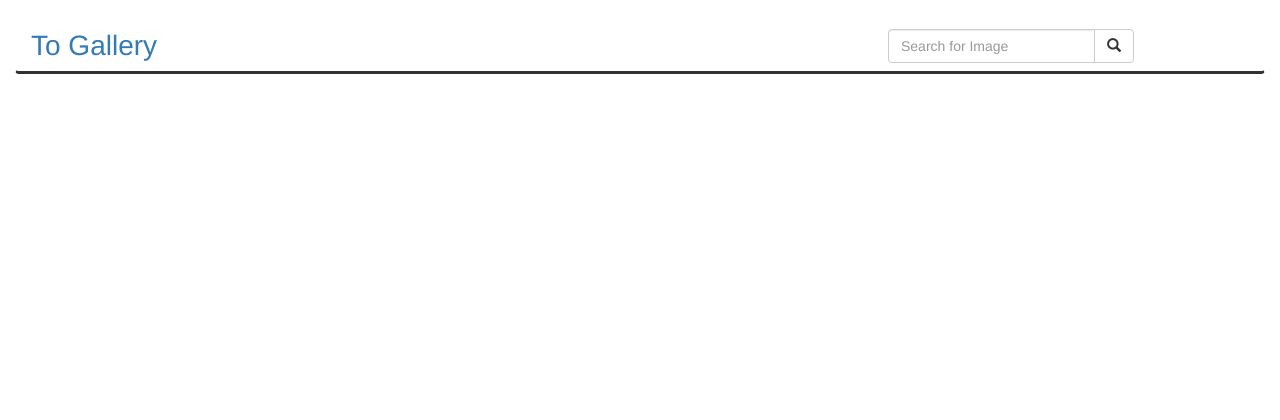
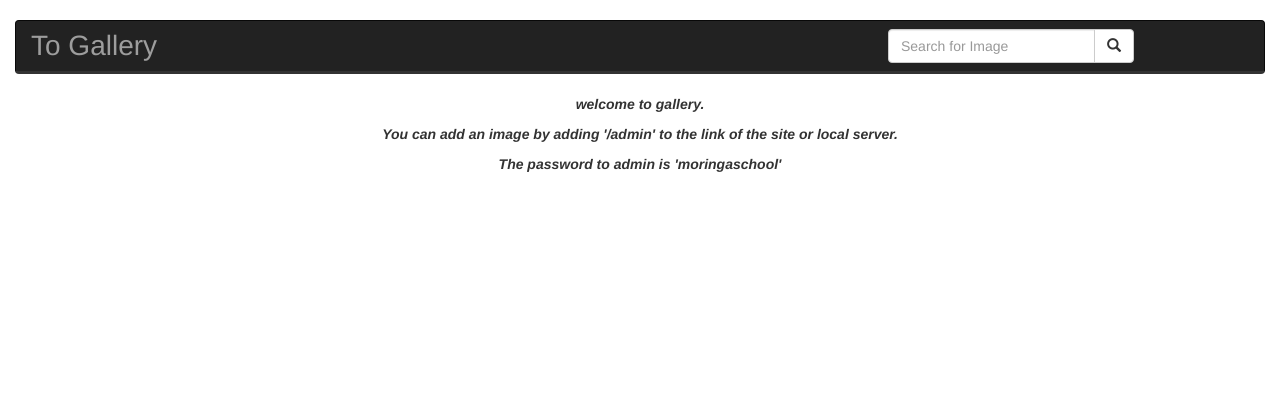
Before and after one commit to drewheathens/Gallery, a Django app: page / in a window 1280 px wide. Shown: the top 420 px of the page. Run offline with Django 3.2, Linux system fonts and the light colour scheme; data that the repository does not hold is empty; some libraries are stand-ins or nearby versions.

Commit message:
changed styles

```diff
--- a/photos/static/css/images.css
+++ b/photos/static/css/images.css
@@ -9,18 +9,21 @@ h2{
     font-style: italic;
     font-weight: bold;
   }
+p{
+    font-style: italic;
+  }
 
 #img{
-/*      transition: width .9s ease;
-*/      width: 100%;
+      transition: width .9s ease;
+      width: 100%;
       height: auto;
 
     }
 #img:hover {
-      /*width: 300px;
+      width: 300px;
       height: auto;
       opacity: 0.7;
-*/    }
+    }
 body,html{
   height:100%;
 }
--- a/photos/templates/images.html
+++ b/photos/templates/images.html
@@ -17,8 +17,30 @@
     document.execCommand("copy");
   }
   </script>
+  <style type="text/css">
+    p{
+      font-style: italic;
+      font-weight: bolder;
+      text-align: center;
+    }
+    #img{
+      transition: width .9s ease;
+      width: 100%;
+      height: auto;
+
+    }
+    #img:hover {
+      width: 300px;
+      height: auto;
+      opacity: 0.8;
+    }
+
+  </style>
 
 </head>
+<p>welcome to gallery.</p>
+<p>You can add an image by adding '/admin' to the link of the site or local server.</p>
+<p>The password to admin is 'moringaschool'</p>
 
 <div class="" style="">
 <div class="container">
@@ -29,13 +51,13 @@
   {% for image in images %}
 
 
-  <div id="img" class="col-xs-6 col-sm-6 col-md-6 col-lg-4 padding-1 hover ">
+   <div class="col-xs-6 col-sm-6 col-md-6 col-lg-6 padding-0 hover ">
     <img src="{{image.image.url}}" class=" img img-responsive" data-toggle="modal" data-target="#{{image.id}}">
   </div>
 
 
 
-<!-- Modal -->
+<!-- Modal responsive pops -->
 
 <div class="modal fade" id="{{image.id}}" tabindex="-1" role="dialog" aria-labelledby="exampleModalCenterTitle" aria-hidden="true">
   <div class="modal-dialog modal-dialog-centered" role="document">
@@ -55,7 +77,7 @@
 
           <div class="text-center">
 
-            <img src='{{image.image.url}}' class="img-responsive" width=100% height=100% alt="Image">
+            <img src='{{image.image.url}}' class="img-responsive" width=80% height=80% alt="">
 
         </div>
 
--- a/photos/templates/navbar.html
+++ b/photos/templates/navbar.html
@@ -11,7 +11,7 @@
   </head>
   <body>
   <div class="col-sm-4  col-md-4 col-lg-12">
-      <nav class="navbar navbar-dark" style="border-bottom: solid;">
+      <nav class="navbar navbar-inverse" style="border-bottom: solid;">
       <div class="container-fluid">
         <div id="home" class="navbar-header">
           <a class="navbar-brand"  href="{% url 'images' %}" style="font-size:28px;"> To Gallery  </a>
```
